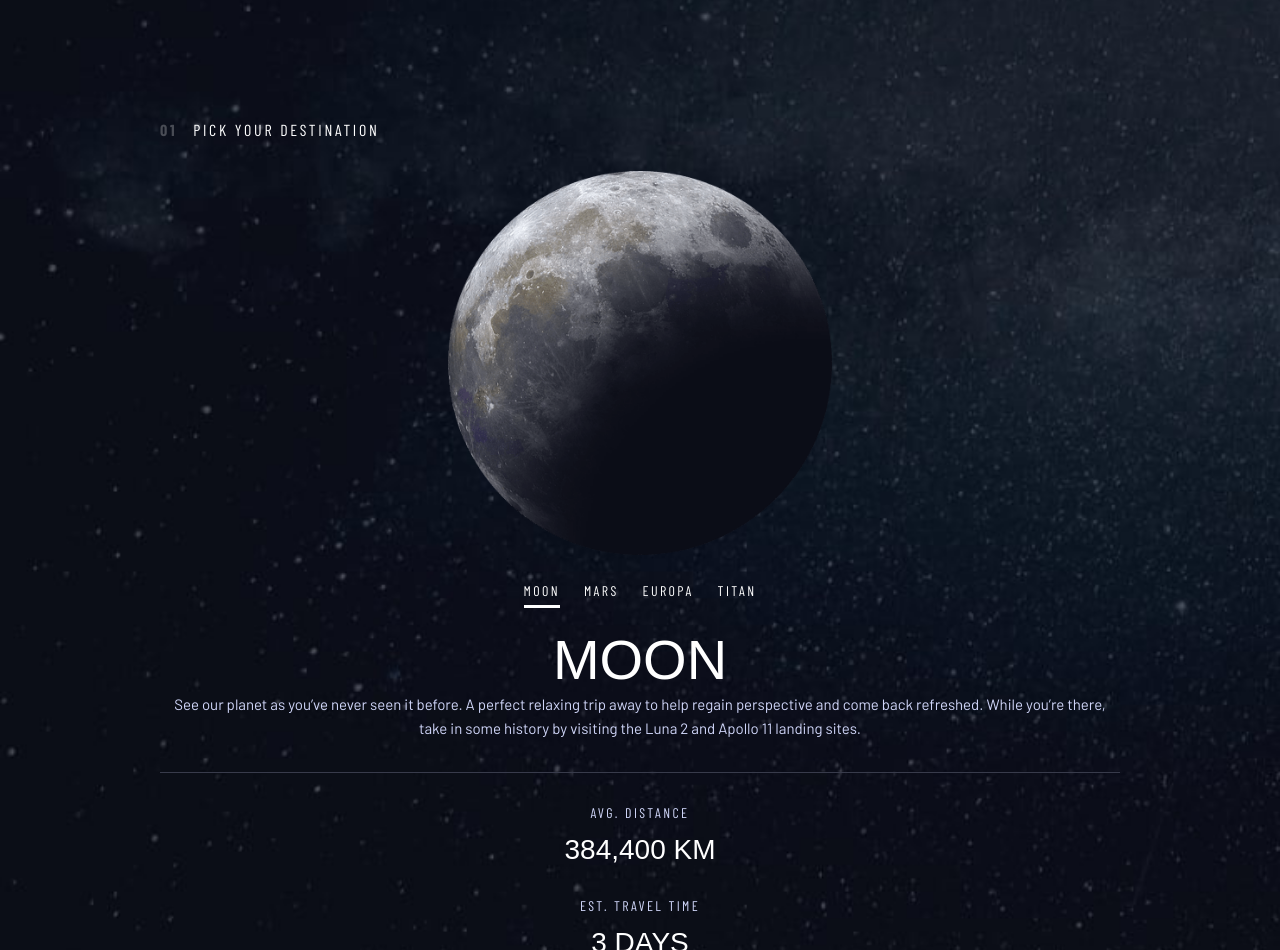
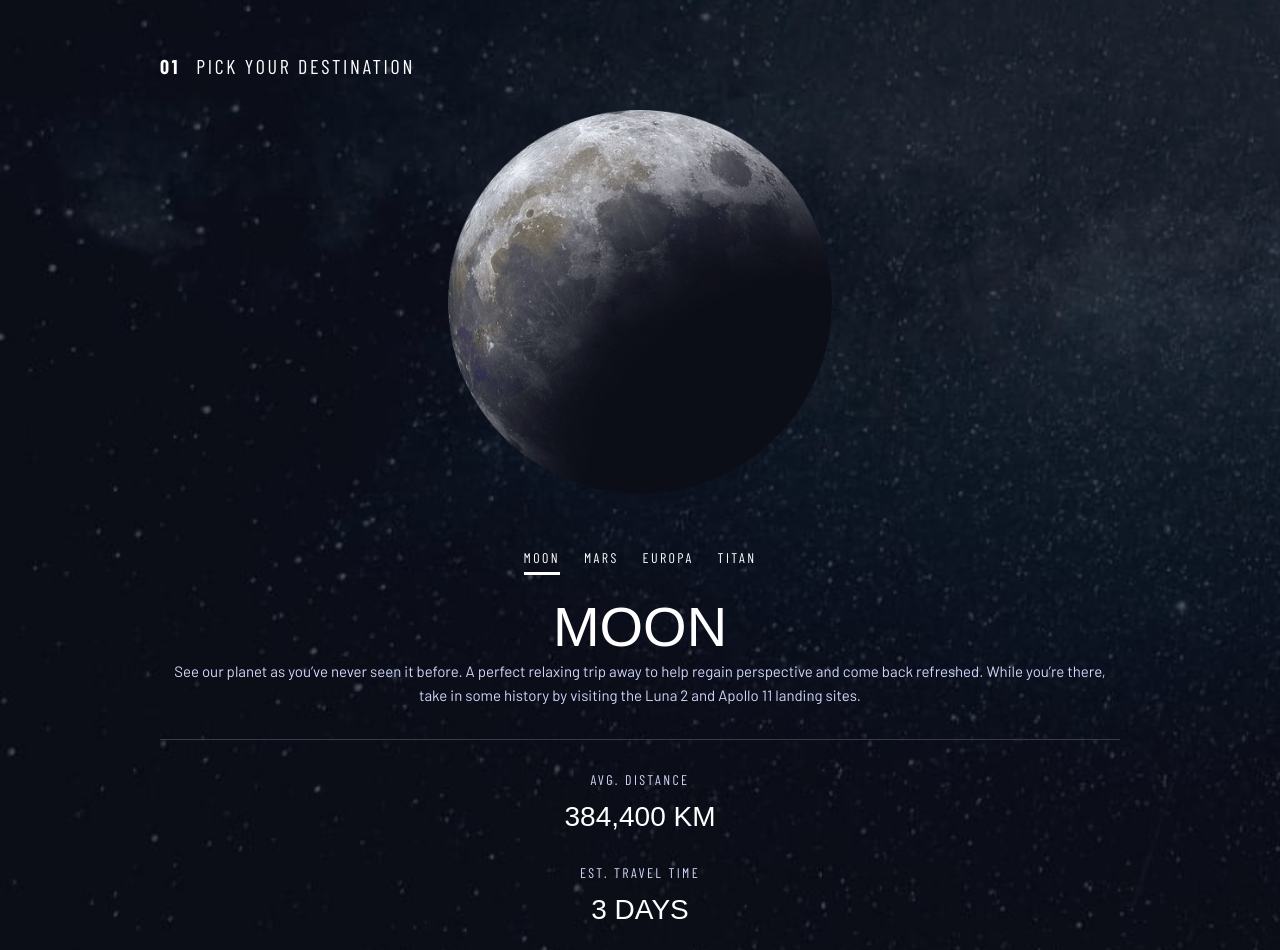
Before and after one commit to sfmayke/space-tourism-website, a Next.js app: page /destination in a window 1280 px wide. Shown: the part 282-1232 px from the top of the page. Built offline with nearby package versions, Linux system fonts and the light colour scheme; a web font is replaced by a local one.

Commit message:
🚧 ♿️ (destination - page): minor adjustments

```diff
--- a/src/app/destination/page.tsx
+++ b/src/app/destination/page.tsx
@@ -6,7 +6,7 @@ import destinationData from "./destinations-data.json";
 
 export default function Destination() {
   return (
-    <div className="flex min-h-screen flex-col items-center justify-between overflow-x-hidden p-6 tablet:pt-0 desktop:flex-row desktop:p-40">
+    <div className="flex min-h-screen flex-col items-center justify-between overflow-x-hidden p-6 tablet:px-10 tablet:pt-0 desktop:flex-row desktop:p-40">
       <BackgroundImage
         srcDefault={backgroundImage}
         srcTablet="/images/destination/background-destination-tablet.jpg"
@@ -14,13 +14,16 @@ export default function Destination() {
         alt="destination-background"
       />
       <PageAnimation>
-        <article className="flex flex-col items-center gap-4 tablet:mt-[6.625rem] tablet:max-w-md tablet:gap-6 desktop:items-start">
-          <p className="font-barlow-condensed text-nav uppercase">
-            <span className="mr-4 font-bold opacity-25">01</span>
+        <article className="flex flex-col items-center gap-4 tablet:mt-10 tablet:max-w-md tablet:gap-6 desktop:items-start">
+          <p className="font-barlow-condensed text-nav uppercase tablet:self-start tablet:text-xl tablet:leading-6">
+            <span className="mr-4 font-bold">01</span>
             pick your destination
           </p>
         </article>
-        <PlanetNavegationTabs className="mt-7" destinations={destinationData} />
+        <PlanetNavegationTabs
+          className="mt-7 tablet:mt-14"
+          destinations={destinationData}
+        />
       </PageAnimation>
     </div>
   );
--- a/src/components/destination/planet-info.tsx
+++ b/src/components/destination/planet-info.tsx
@@ -6,10 +6,10 @@ interface Props {
 export default function PlanetInfo({ label, info }: Props) {
   return (
     <section className="flex flex-col items-center gap-3">
-      <h3 className="font-barlow-condensed text-sh2 uppercase text-secondary">
+      <h2 className="font-barlow-condensed text-sh2 uppercase text-secondary">
         {label}
-      </h3>
-      <h2 className="text-sh1 uppercase">{info}</h2>
+      </h2>
+      <h3 className="text-sh1 uppercase">{info}</h3>
     </section>
   );
 }
--- a/src/components/destination/planet-navegation-tabs.tsx
+++ b/src/components/destination/planet-navegation-tabs.tsx
@@ -36,7 +36,7 @@ export default function PlanetNavegationTabs({
     <>
       <AnimatePresence mode="wait">
         <motion.div
-          className="relative mx-auto mt-8 h-44 w-44 desktop:h-96 desktop:w-96"
+          className="relative mx-auto mt-8 h-44 w-44 tablet:h-[300px] tablet:w-[300px] desktop:h-96 desktop:w-96"
           key={selectedPlanet.name}
           initial={{ left: 100, opacity: 0 }}
           animate={{ left: 0, opacity: 1 }}
@@ -71,23 +71,39 @@ export default function PlanetNavegationTabs({
             </Tabs.Trigger>
           ))}
         </Tabs.List>
-        {Object.values(destinations).map(
-          ({ name, description, distance, travel }) => (
-            <Tabs.Content className="TabsContent" value={name} key={travel}>
+        <AnimatePresence mode="wait">
+          <motion.div
+            className="relative"
+            key={selectedPlanet.distance + selectedPlanet.travel}
+            initial={{ left: 100, opacity: 0 }}
+            animate={{ left: 0, opacity: 1 }}
+            exit={{ left: -100, opacity: 0 }}
+          >
+            <Tabs.Content
+              forceMount
+              value={selectedPlanet.name}
+              key={selectedPlanet.travel}
+            >
               <h1 className="mt-7 flex justify-center text-h3 uppercase">
-                {name}
+                {selectedPlanet.name}
               </h1>
               <p className="text-center font-barlow text-[15px] leading-6 text-secondary">
-                {description}
+                {selectedPlanet.description}
               </p>
               <Divider />
               <div className="flex flex-col gap-8">
-                <PlanetInfo label="avg. distance" info={distance} />
-                <PlanetInfo label="est. travel time" info={travel} />
+                <PlanetInfo
+                  label="avg. distance"
+                  info={selectedPlanet.distance}
+                />
+                <PlanetInfo
+                  label="est. travel time"
+                  info={selectedPlanet.travel}
+                />
               </div>
             </Tabs.Content>
-          )
-        )}
+          </motion.div>
+        </AnimatePresence>
       </Tabs.Root>
     </>
   );
```
